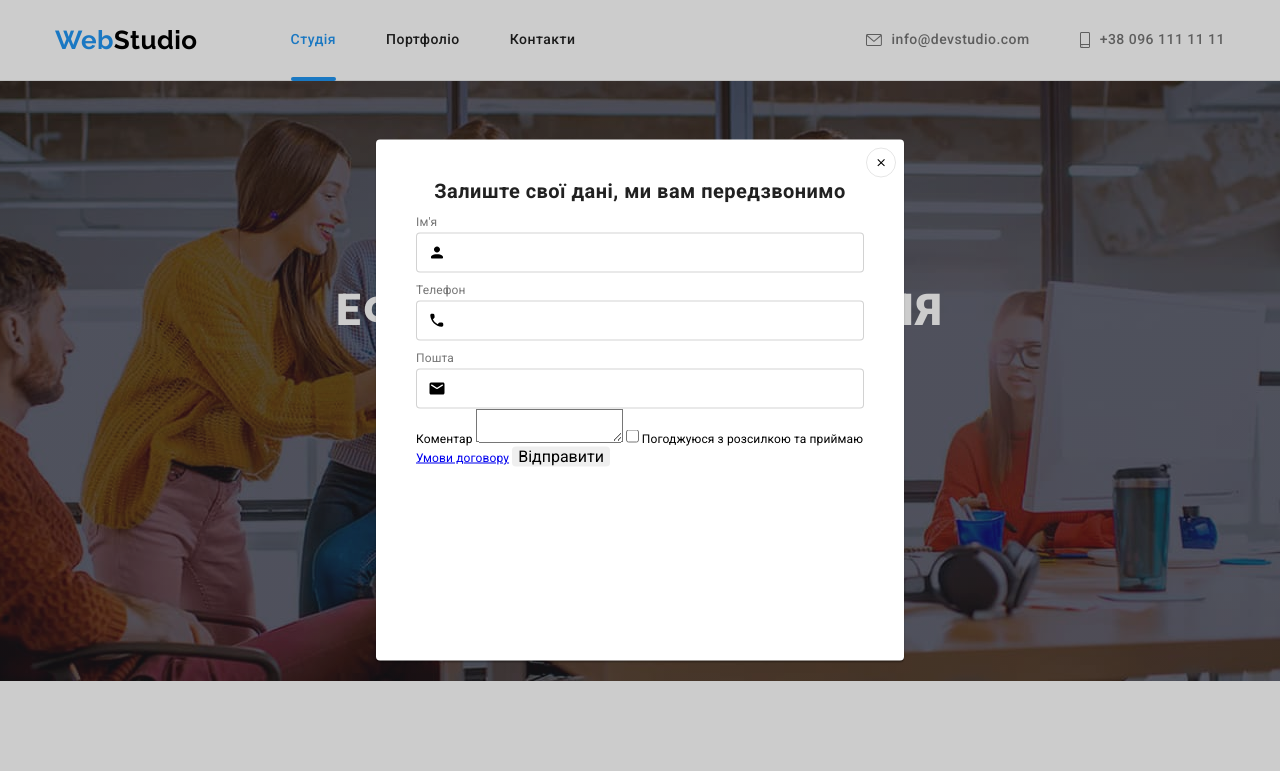
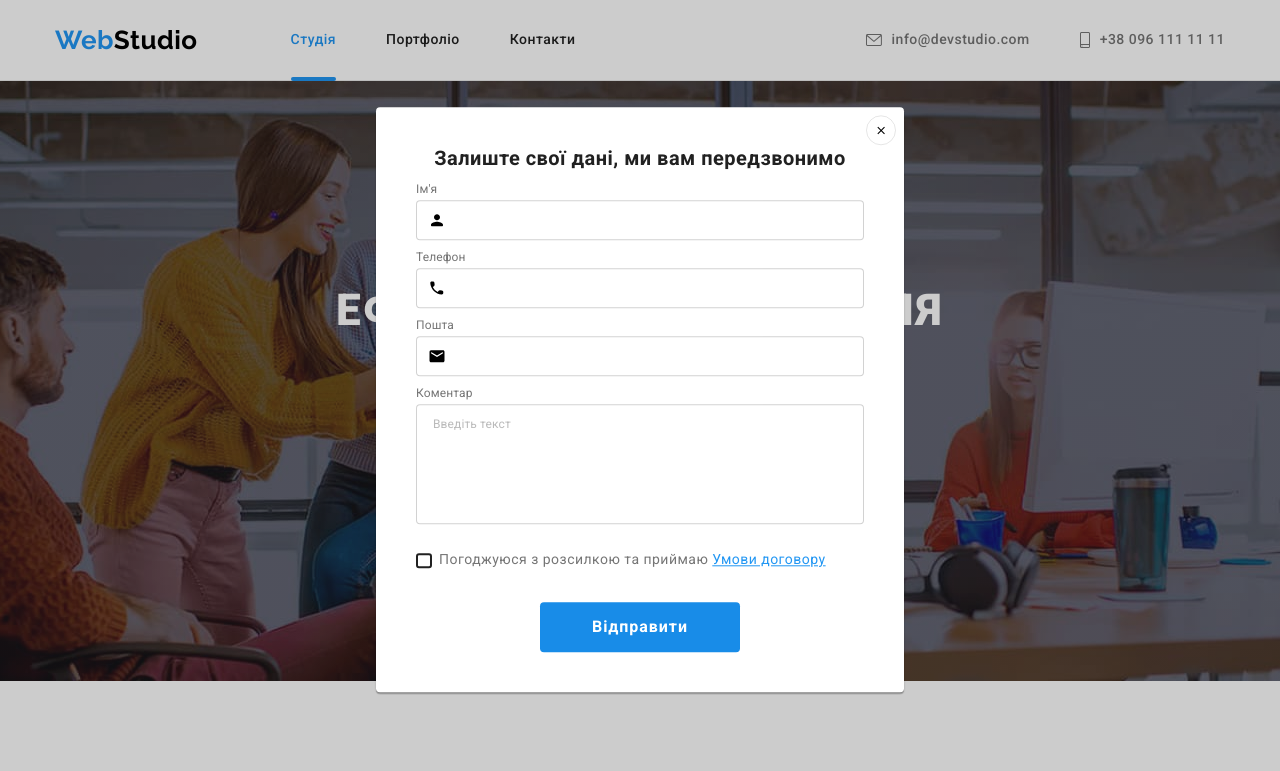
Before and after one commit to Zaimak-Andrii/goit-markup-hw-06, a plain HTML site: page index.html in a window 1280 px wide. Both pictures are taken after a click on the button "Замовити Послугу". Shown: the top 771 px of the page. Drawn offline with nearby package versions, Linux system fonts and the light colour scheme.

Commit message:
Fixed feedback form

```diff
--- a/css/styles.css
+++ b/css/styles.css
@@ -656,7 +656,6 @@ body.modal-open {
   top: 50%;
 
   width: 528px;
-  height: 521px;
   padding: 40px;
 
   border-radius: 4px;
@@ -714,22 +713,29 @@ body.modal-open {
   color: var(--title-text-color);
 }
 
-.feedback > .form-group {
+.feedback > .form-group-input,
+.feedback > .form-group-area {
   position: relative;
 }
 
-.feedback > .form-group:not(:last-of-type) {
+.feedback > .form-group-input {
   margin-bottom: 28px;
 }
 
-.feedback .form-label {
+.feedback > .form-group-area {
+  margin-bottom: 20px;
+}
+
+.form-group-input .form-label,
+.form-group-area .form-label {
   font-size: 12px;
   line-height: calc(14 / 12);
   letter-spacing: 0.01em;
   color: var(--black-color);
 }
 
-.feedback .label-text {
+.form-group-input .label-text,
+.form-group-area .label-text {
   position: absolute;
   left: 0;
   top: -4px;
@@ -739,11 +745,21 @@ body.modal-open {
   transform: translateY(-100%);
 }
 
-.feedback .form-input {
+.form-group-input .form-input {
   width: 100%;
   min-height: 40px;
   padding-left: 42px;
+}
 
+.form-group-area .form-area {
+  width: 100%;
+  height: 120px;
+  padding: 12px 16px;
+
+  resize: none;
+}
+.form-group-input .form-input,
+.form-group-area .form-area {
   border: 1px solid rgba(33, 33, 33, 0.2);
   border-radius: 4px;
   color: var(--black-color);
@@ -753,7 +769,15 @@ body.modal-open {
   transition: border-color var(--animation-duration) var(--animation-function);
 }
 
-.feedback .icon {
+.form-group-area .form-area::placeholder {
+  font-size: 12px;
+  line-height: calc(14 / 12);
+  letter-spacing: 0.01em;
+
+  color: rgba(117, 117, 117, 0.5);
+}
+
+.form-group-input .icon {
   position: absolute;
   left: 12px;
   top: 50%;
@@ -766,11 +790,12 @@ body.modal-open {
   transition: color var(--animation-duration) var(--animation-function);
 }
 
-.feedback .form-input:focus-within {
+.form-group-input .form-input:focus-within,
+.form-group-area .form-area:focus-within {
   border: 1px solid var(--primary-color);
 }
 
-.feedback .form-label:focus-within {
+.form-group-input .form-label:focus-within {
   color: var(--primary-color);
 }
 
@@ -908,3 +933,89 @@ body.modal-open {
 
   color: var(--primary-text-color);
 }
+
+/* =============================================================== */
+
+.checkbox .form-label {
+  display: flex;
+  align-items: center;
+}
+
+.checkbox .label-text {
+  margin-left: 7px;
+
+  font-size: 14px;
+  line-height: 1.71;
+  color: var(--primary-text-color);
+}
+
+.checkbox .link {
+  text-decoration-line: underline;
+
+  color: var(--primary-color);
+}
+
+.form-checkbox {
+  position: relative;
+
+  width: 16px;
+  height: 15px;
+
+  border-radius: 3px;
+  border: 2px solid var(--title-text-color);
+
+  transition: border var(--animation-duration) var(--animation-function);
+}
+
+.form-checkbox .icon {
+  position: absolute;
+  left: -2px;
+  top: -2px;
+
+  display: block;
+
+  width: 16px;
+  height: 15px;
+
+  fill: var(--primary-color);
+
+  opacity: 0;
+
+  transition: opacity var(--animation-duration) var(--animation-function);
+}
+
+.checkbox .form-input:checked + .form-checkbox {
+  border-color: transparent;
+}
+
+.checkbox .form-input:checked + .form-checkbox > .icon {
+  opacity: 1;
+}
+
+/* ===========================================Form button================================= */
+.form-group.wrapper {
+  margin-top: 30px;
+
+  text-align: center;
+}
+
+.feedback .button {
+  padding: 10px 52px;
+
+  font-weight: 700;
+  font-size: 16px;
+  line-height: 1.88;
+  letter-spacing: 0.06em;
+  color: var(--white-color);
+
+  background: #188ce8;
+  border-radius: 4px;
+
+  transition: box-shadow var(--animation-duration) var(--animation-function);
+}
+
+.feedback .button:hover,
+.feedback .button:focus {
+  box-shadow: 0px 4px 4px rgba(0, 0, 0, 0.15);
+}
+/* ====================================================================================== */
--- a/index.html
+++ b/index.html
@@ -476,7 +476,7 @@
         <form class="form feedback">
           <h2 class="form-title">Залиште свої дані, ми вам передзвонимо</h2>
 
-          <div class="form-group">
+          <div class="form-group-input">
             <label class="form-label">
               <input class="form-input" type="text" name="name" />
               <span class="label-text">Ім'я</span>
@@ -486,7 +486,7 @@
             </label>
           </div>
 
-          <div class="form-group">
+          <div class="form-group-input">
             <label class="form-label">
               <input class="form-input" type="tel" name="phone" />
               <span class="label-text">Телефон</span>
@@ -496,7 +496,7 @@
             </label>
           </div>
 
-          <div class="form-group">
+          <div class="form-group-input">
             <label class="form-label">
               <input class="form-input" type="email" name="email" />
               <span class="label-text">Пошта</span>
@@ -506,18 +506,30 @@
             </label>
           </div>
 
-          <label class="form-label" for="comment">
-            Коментар
-            <textarea class="form-area" name="comment" id="comment"></textarea>
-          </label>
+          <div class="form-group-area">
+            <label class="form-label">
+              <textarea class="form-area" name="comment" placeholder="Введіть текст"></textarea>
+              <span class="label-text">Коментар</span>
+            </label>
+          </div>
 
-          <label class="form-label" for="accept">
-            <input class="form-checkbox" type="checkbox" name="accept" id="accept" />
-            Погоджуюся з розсилкою та приймаю
-            <a href="#">Умови договору</a>
-          </label>
+          <div class="form-group checkbox">
+            <label class="form-label">
+              <input class="form-input visually-hidden" type="checkbox" name="accept" />
+              <div class="form-checkbox">
+                <svg class="icon">
+                  <use href="./images/icons.svg#icon-checkbox"></use>
+                </svg>
+              </div>
+              <span class="label-text">
+                Погоджуюся з розсилкою та приймаю <a class="link" href="#">Умови договору</a>
+              </span>
+            </label>
+          </div>
 
-          <button class="button" type="button">Відправити</button>
+          <div class="form-group wrapper">
+            <button class="button" type="button">Відправити</button>
+          </div>
         </form>
       </div>
     </div>
```
Also changed, not shown: portfolio.html (+14 -0 lines).
